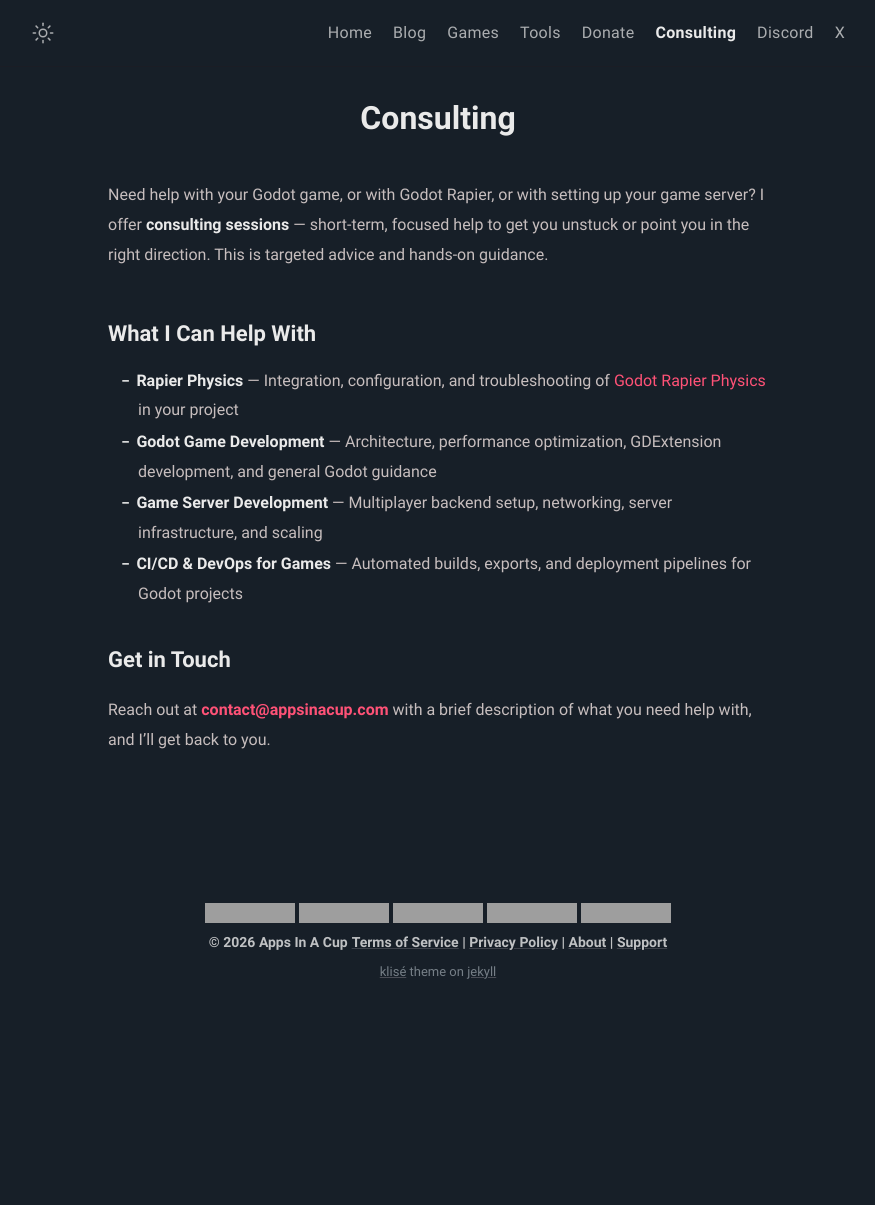
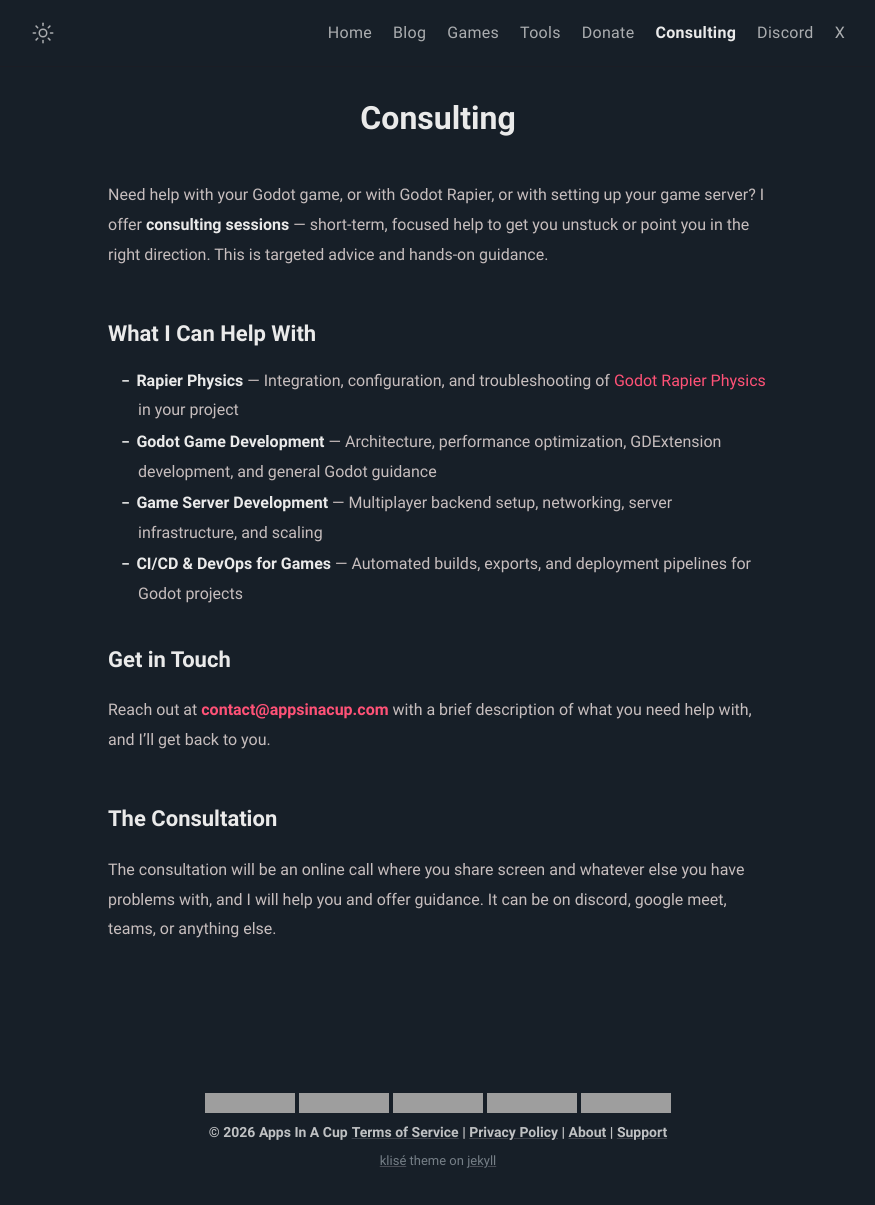
Before and after one commit to appsinacup/appsinacup.github.io, a Jekyll site: the page built from _pages/hire.md, in a window 1280 px wide, cut to the strip 0-1205 px from the top of the page. Shown: the whole strip, without its empty margins (202-1077 px from the left). Built offline with Jekyll 4.4.1, drawn with Linux system fonts in a browser that asks for light colours; before the commit the page ends 1016 px from its top, so only the background shows below that; grey boxes are pictures that could not be loaded.

Commit message:
update info

```diff
--- a/_pages/hire.md
+++ b/_pages/hire.md
@@ -16,3 +16,7 @@
 ## Get in Touch
 
 Reach out at **[contact@appsinacup.com](mailto:contact@appsinacup.com)** with a brief description of what you need help with, and I'll get back to you.
+
+## The Consultation
+
+The consultation will be an online call where you share screen and whatever else you have problems with, and I will help you and offer guidance. It can be on discord, google meet, teams, or anything else.
```
